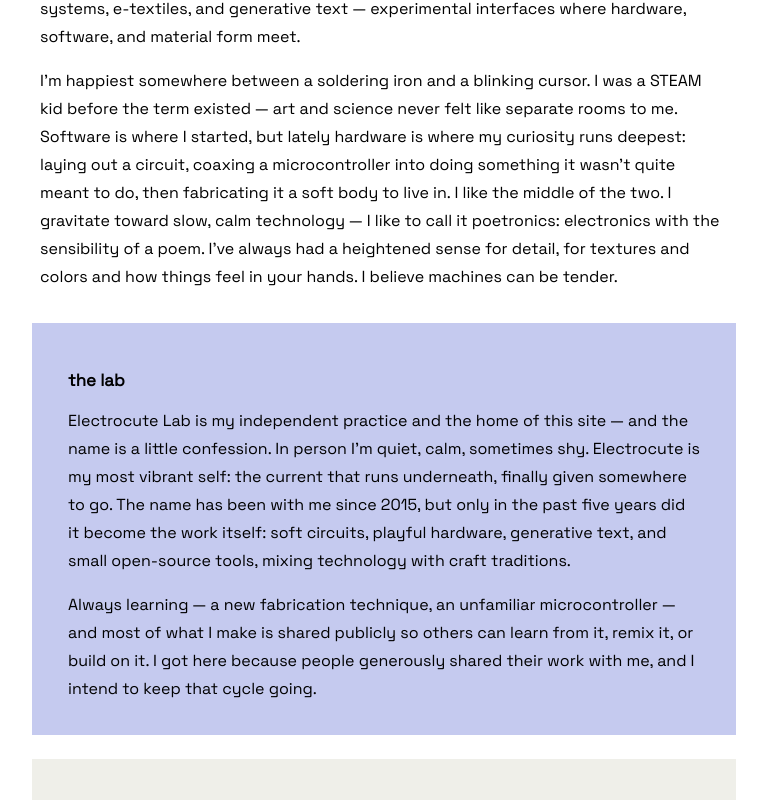
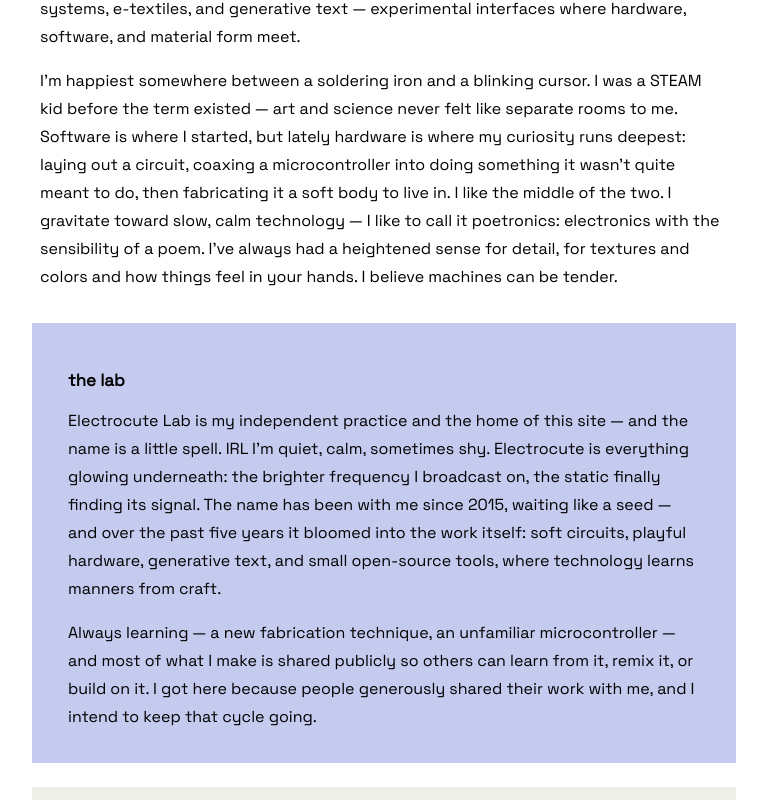
Before and after one commit to yafira/electrocute, a Next.js app: page /about in a window 1280 px wide. Shown: the part 481-1281 px from the top of the page, without its empty margins (256-1023 px from the left). Built offline with nearby package versions, Linux system fonts and the light colour scheme; a web font is replaced by a local one.

Commit message:
updated about section

```diff
--- a/src/pages/about.jsx
+++ b/src/pages/about.jsx
@@ -51,13 +51,13 @@ export default function About() {
           <h2>the lab</h2>
           <p>
             Electrocute Lab is my independent practice and the home of this site
-            — and the name is a little confession. In person I&apos;m quiet,
-            calm, sometimes shy. Electrocute is my most vibrant self: the
-            current that runs underneath, finally given somewhere to go. The
-            name has been with me since 2015, but only in the past five years
-            did it become the work itself: soft circuits, playful hardware,
-            generative text, and small open-source tools, mixing technology with
-            craft traditions.
+            — and the name is a little spell. IRL I&apos;m quiet, calm,
+            sometimes shy. Electrocute is everything glowing underneath: the
+            brighter frequency I broadcast on, the static finally finding its
+            signal. The name has been with me since 2015, waiting like a seed —
+            and over the past five years it bloomed into the work itself: soft
+            circuits, playful hardware, generative text, and small open-source
+            tools, where technology learns manners from craft.
           </p>
           <p>
             Always learning — a new fabrication technique, an unfamiliar
```
